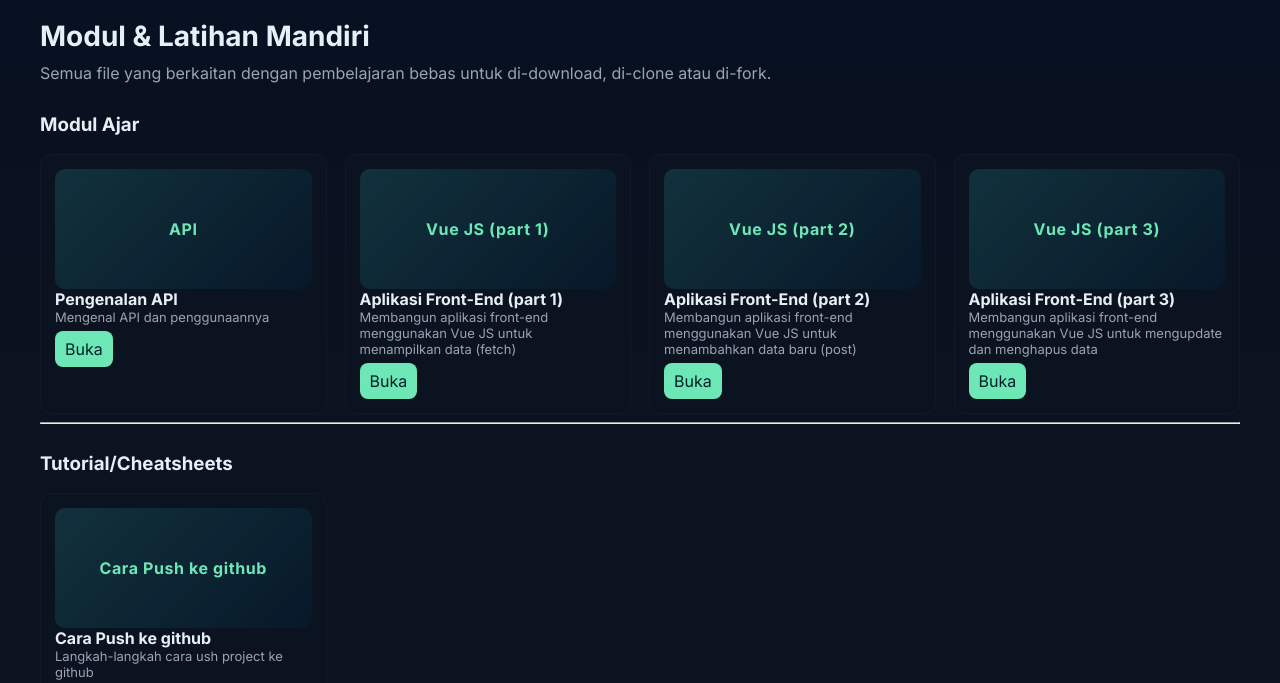
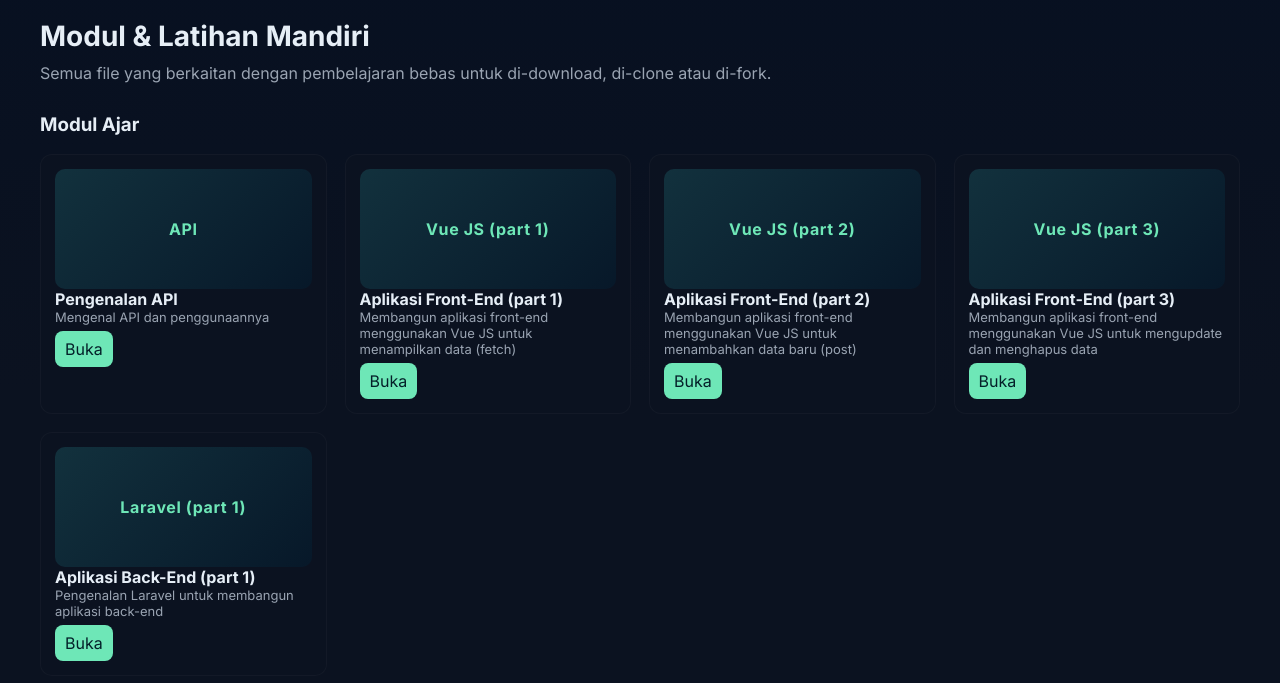
Before and after one commit to Ram2thedani/ram2thedani.github.io, a plain HTML site: page index.html in a window 1280 px wide. Shown: the part 89-772 px from the top of the page. Drawn offline with Linux system fonts and the light colour scheme.

Commit message:
added laravel

```diff
--- a/index.html
+++ b/index.html
@@ -335,6 +335,19 @@
                 </div>
             </a>
           </article>
+          <article class="card" data-title="Aplikasi Back-End (part 1)">
+            <a href="https://ram2thedani.github.io/modul/vuejs-update-delete/">
+
+                <div class="thumb">Laravel (part 1)</div>
+                <div class="title">Aplikasi Back-End (part 1)</div>
+                <div class="desc">
+                    Pengenalan Laravel untuk membangun aplikasi back-end
+                </div>
+                <div class="meta">
+              <span class="btn primary">Buka</span>
+                </div>
+            </a>
+          </article>
 
           <!-- <article class="card" data-title="CSS Grid Basics">
             <div class="thumb">CSS</div>
```
